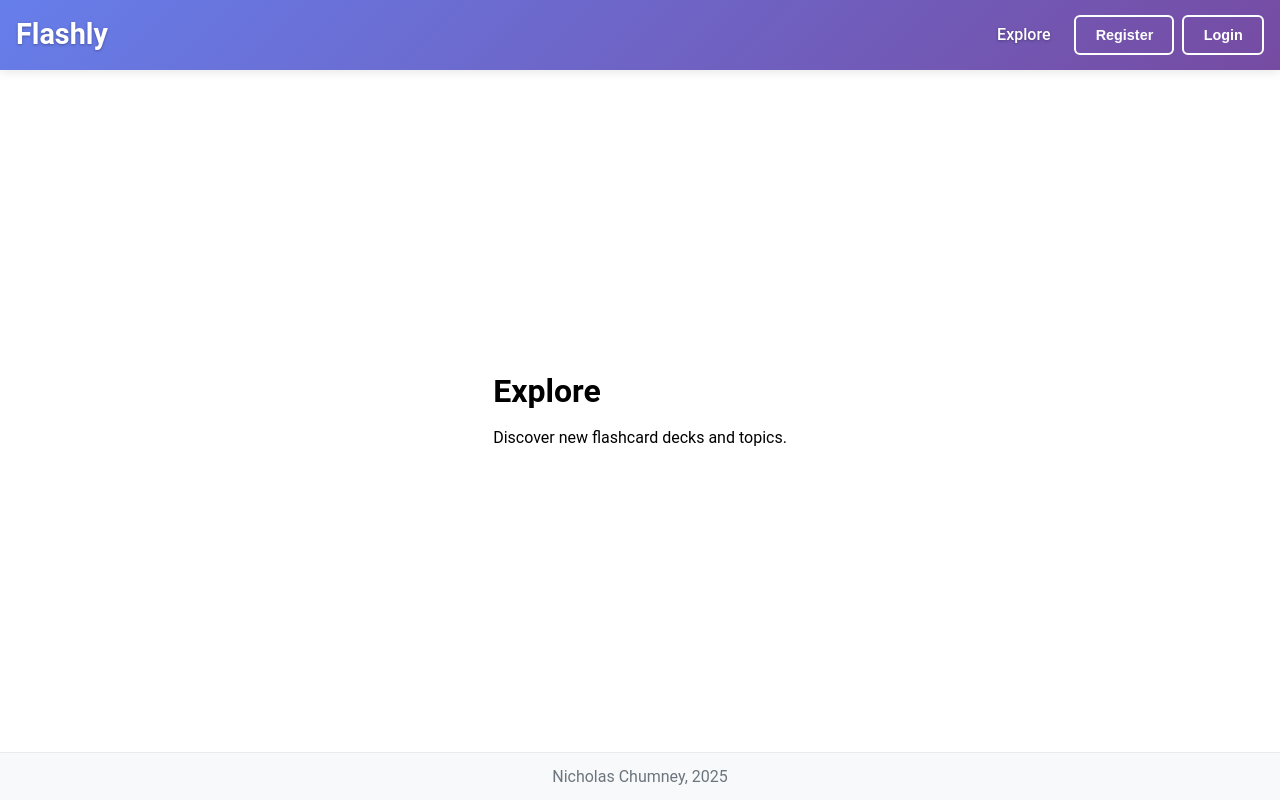
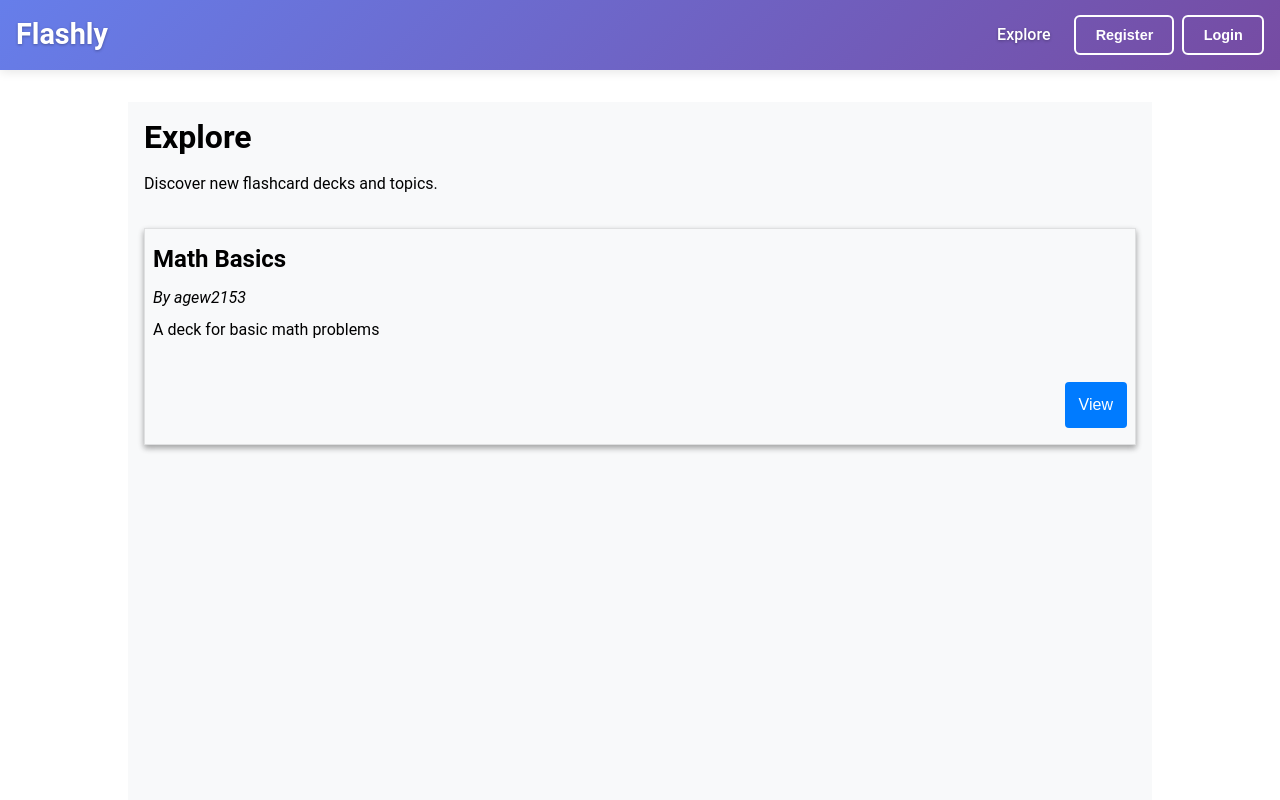
Before and after one commit to chumnend/flash-cards, a React (Vite) app in the folder web/: page /explore in a window 1280 px wide. Shown: the top 800 px of the page. Built offline with nearby package versions, Linux system fonts and the light colour scheme.

Commit message:
load public decks on explore page

```diff
--- a/web/src/components/pages/ExplorePage.css
+++ b/web/src/components/pages/ExplorePage.css
@@ -1,3 +1,76 @@
 .explore-page {
+    min-height: 100vh;
+    width: 80vw;
+    display: flex;
+    flex-direction: column;
+    padding: 1rem;
+    background-color: #f8f9fa;
+}
 
+.loader {
+    margin-top: 2rem;
+    width: 50px;
+    padding: 8px;
+    aspect-ratio: 1;
+    border-radius: 50%;
+    background: #667eea;
+    --_m:
+        conic-gradient(#0000 10%,#000),
+        linear-gradient(#000 0 0) content-box;
+    -webkit-mask: var(--_m);
+            mask: var(--_m);
+    -webkit-mask-composite: source-out;
+            mask-composite: subtract;
+    animation: l3 1s infinite linear;
 }
+
+@keyframes l3 {to{transform: rotate(1turn)}}
+
+.decks-container {
+    display: grid;
+    grid-template-columns: 1fr;
+    gap: 1rem;
+    padding: 1rem 0;
+    margin-top: 1rem;
+}
+
+.deck {
+    border: 1px;
+    padding: 1rem 0.5rem;
+    border: 1px solid rgba(0, 0, 0, 0.1);
+    box-shadow: 0 3px 6px rgba(0,0,0,0.16), 0 3px 6px rgba(0,0,0,0.23);
+    display: flex;
+    flex-direction: column;
+}
+
+.deck-owner {
+    font-style: italic;
+}
+
+.deck-description {
+  padding: 0.5rem 0;
+  flex-grow: 1;
+}
+
+.deck-btns {
+  align-self: flex-end;
+  margin-top: 1rem;
+}
+
+.deck-btns button {
+  width: 100%;
+  padding: 0.875rem;
+  background-color: #007bff;
+  color: white;
+  border: none;
+  border-radius: 4px;
+  font-size: 1rem;
+  font-weight: 500;
+  cursor: pointer;
+  transition: background-color 0.2s ease;
+  margin-top: 1rem;
+}
+
+.deck-btns button:hover {
+    background-color: #0056b3;
+}
--- a/web/src/components/pages/ExplorePage.tsx
+++ b/web/src/components/pages/ExplorePage.tsx
@@ -1,31 +1,50 @@
 import { useEffect, useState } from 'react';
+import { useNavigate } from 'react-router-dom'
 
 import * as api from '../../helpers/api';
+import type { IDeck } from '../../helpers/types';
+
+import './ExplorePage.css';
 
 const ExplorePage = () => {
-  const [isLoading, setIsLoading] = useState(true);
+  const [isLoading, setIsLoading] = useState<boolean>(true);
+  const [decks, setDecks] = useState<IDeck[]>([]);
+  const navigate = useNavigate();
 
   useEffect(() => {
     const fetchExplore = async () => {
       const data = await api.explore();
 
-      console.log(data);
-
+      setDecks(data.decks);
       setIsLoading(false);
     }
     fetchExplore();
   }, []);
 
-  if (isLoading) {
-    return (
-      <p>Loading...</p>
-    );
+  const handleViewClick = (id: string) => {
+    navigate(`/decks/:${id}`);
   }
+
+  const deckComponents = decks.map(deck => (
+    <div key={deck.id} className="deck">
+      <h2 className='deck-title'>{deck.name}</h2>
+      <p className='deck-owner'>By {deck.owner}</p>
+      <p className='deck-description'>{deck.description}</p>
+      <div className='deck-btns'>
+        <button onClick={() => handleViewClick(deck.id)}>View</button>
+      </div>
+    </div>
+  ));
 
   return (
     <div className="explore-page">
       <h1>Explore</h1>
       <p>Discover new flashcard decks and topics.</p>
+      {isLoading ? <p className="loader">Loading...</p> : (
+        <div className="decks-container">
+          {deckComponents}
+        </div>
+      )}
     </div>
   );
 };
```
